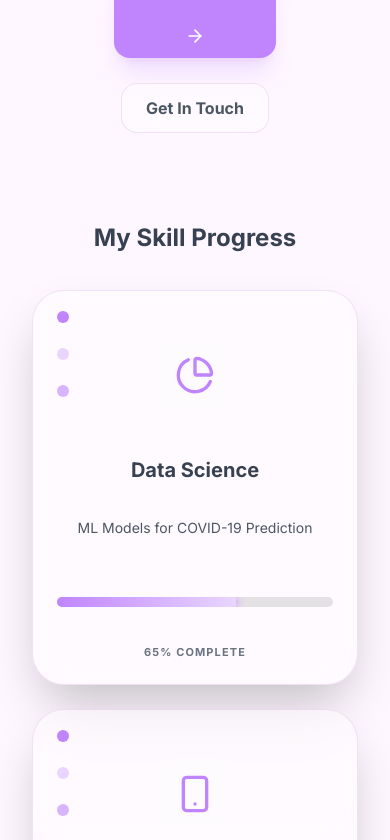
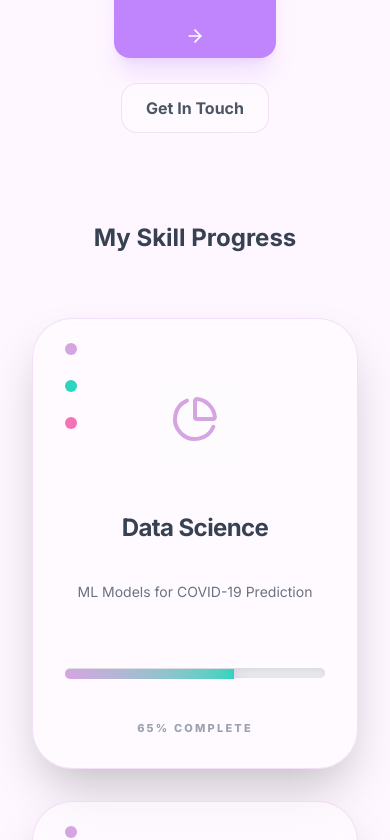
Before and after one commit to NoorUlAein-DS/Portfolio, a React (Vite) app: page /#/ in a window 390 px wide. Shown: the part 1160-2000 px from the top of the page. Built offline with nearby package versions, Linux system fonts and the light colour scheme.

Commit message:
Final responsive and row fix

```diff
--- a/src/pages/SkillCard.tsx
+++ b/src/pages/SkillCard.tsx
@@ -1,49 +1,109 @@
+// // import { motion } from 'framer-motion';
+// // import { Layout, Smartphone, PieChart } from 'lucide-react';// Ensure aapne constants mein data rakha hai
+// // import { SKILLS_DATA } from '../constants';
+// // const SkillCards = () => {
+// //   return (
+// //     // "w-full max-w-7xl" side-by-side laane ke liye zaroori hai
+// //     <div className="w-full max-w-7xl mx-auto px-4 py-1">
+// //      {/* // Is line ko dhonrhen aur replace karein: */}
+// // <div className="grid grid-cols-3 md:grid-cols-3 gap-6 w-full max-w-7xl mx-auto">
+// //         {SKILLS_DATA.map((skill, index) => (
+// //           <motion.div
+// //             key={index}
+// //             whileHover={{ y: -10, rotateX: 2, rotateY: 2 }}
+// //             className={`relative glass p-8 rounded-[2rem] border border-white/20 overflow-hidden group shadow-2xl transition-all duration-500 bg-white/5 ${skill.glow}`}
+// //           >
+// //             {/* Custom Theme Dots (Lilac, Teal, Pink) */}
+// //             <div className="absolute top-5 left-6 flex gap-2">
+// //               <div className="w-3 h-3 rounded-full bg-[#d4a5e0]" title="Lilac" />
+// //               <div className="w-3 h-3 rounded-full bg-[#2dd4bf]" title="Teal" />
+// //               <div className="w-3 h-3 rounded-full bg-pink-400" />
+// //             </div>
+
+// //             <div className="relative z-10 flex flex-col items-center text-center mt-6">
+// //               <div className="p-4 bg-white/10 rounded-2xl mb-5">
+// //                 {/* Icon logic based on title */}
+// //                 {skill.title === "Data Science" && <PieChart className="w-10 h-10 text-[#d4a5e0]" />}
+// //                 {skill.title === "App Development" && <Smartphone className="w-10 h-10 text-[#2dd4bf]" />}
+// //                 {skill.title === "Web Development" && <Layout className="w-10 h-10 text-blue-400" />}
+// //               </div>
+
+// //               <h3 className="text-2xl font-bold text-gray-500 dark:text-white mb-2">{skill.title}</h3>
+// //               <p className="text-sm text-gray-600 dark:text-gray-400 mb-8 leading-relaxed">
+// //                 {skill.desc}
+// //               </p>
+
+// //               {/* Glowing Progress Bar */}
+// //               <div className="w-full bg-black/10 dark:bg-white/10 h-2.5 rounded-full overflow-hidden">
+// //                 <motion.div
+// //                   initial={{ width: 0 }}
+// //                   whileInView={{ width: `${skill.progress}%` }}
+// //                   transition={{ duration: 1.5 }}
+// //                   className="h-full bg-gradient-to-r from-[#d4a5e0] to-[#2dd4bf] shadow-[0_0_10px_#d4a5e0]"
+// //                 />
+// //               </div>
+// //               <span className="text-[11px] mt-3 font-bold tracking-widest text-gray-500 dark:text-white/60">
+// //                 {skill.progress}% COMPLETE
+// //               </span>
+// //             </div>
+// //           </motion.div>
+// //         ))}
+// //       </div>
+// //     </div>
+// //   );
+// // };
+// // export default SkillCards;
 // import { motion } from 'framer-motion';
-// import { Layout, Smartphone, PieChart } from 'lucide-react';// Ensure aapne constants mein data rakha hai
+// import { Layout, Smartphone, PieChart } from 'lucide-react';
 // import { SKILLS_DATA } from '../constants';
+
 // const SkillCards = () => {
 //   return (
-//     // "w-full max-w-7xl" side-by-side laane ke liye zaroori hai
 //     <div className="w-full max-w-7xl mx-auto px-4 py-1">
-//      {/* // Is line ko dhonrhen aur replace karein: */}
-// <div className="grid grid-cols-3 md:grid-cols-3 gap-6 w-full max-w-7xl mx-auto">
+//       {/* Grid Fix: Mobile par 1 column, Tablet par 2, Desktop par 3 */}
+//       <div className="grid grid-cols-1 sm:grid-cols-2 lg:grid-cols-3 gap-6 w-full">
 //         {SKILLS_DATA.map((skill, index) => (
 //           <motion.div
 //             key={index}
 //             whileHover={{ y: -10, rotateX: 2, rotateY: 2 }}
-//             className={`relative glass p-8 rounded-[2rem] border border-white/20 overflow-hidden group shadow-2xl transition-all duration-500 bg-white/5 ${skill.glow}`}
+//             className={`relative glass p-6 sm:p-8 rounded-[2rem] border border-white/20 overflow-hidden group shadow-2xl transition-all duration-500 bg-white/5 ${skill.glow}`}
 //           >
-//             {/* Custom Theme Dots (Lilac, Teal, Pink) */}
+//             {/* Custom Theme Dots (Sab Lilac/Purple family mein) */}
 //             <div className="absolute top-5 left-6 flex gap-2">
-//               <div className="w-3 h-3 rounded-full bg-[#d4a5e0]" title="Lilac" />
-//               <div className="w-3 h-3 rounded-full bg-[#2dd4bf]" title="Teal" />
-//               <div className="w-3 h-3 rounded-full bg-pink-400" />
+//               <div className="w-3 h-3 rounded-full bg-[#C084FC]" title="Lilac" />
+//               <div className="w-3 h-3 rounded-full bg-[#E9D5FF]" title="Light Lilac" />
+//               <div className="w-3 h-3 rounded-full bg-[#D8B4FE]" title="Soft Purple" />
 //             </div>
 
 //             <div className="relative z-10 flex flex-col items-center text-center mt-6">
 //               <div className="p-4 bg-white/10 rounded-2xl mb-5">
-//                 {/* Icon logic based on title */}
-//                 {skill.title === "Data Science" && <PieChart className="w-10 h-10 text-[#d4a5e0]" />}
-//                 {skill.title === "App Development" && <Smartphone className="w-10 h-10 text-[#2dd4bf]" />}
-//                 {skill.title === "Web Development" && <Layout className="w-10 h-10 text-blue-400" />}
+//                 {/* Icons with Lilac Theme */}
+//                 {skill.title === "Data Science" && <PieChart className="w-10 h-10 text-[#C084FC]" />}
+//                 {skill.title === "App Development" && <Smartphone className="w-10 h-10 text-[#C084FC]" />}
+//                 {skill.title === "Web Development" && <Layout className="w-10 h-10 text-[#C084FC]" />}
 //               </div>
 
-//               <h3 className="text-2xl font-bold text-gray-500 dark:text-white mb-2">{skill.title}</h3>
+//               {/* Title Fix: Responsive font size and word wrap */}
+//               <h3 className="text-xl sm:text-2xl font-bold text-gray-700 dark:text-white mb-2 break-words w-full px-2">
+//                 {skill.title}
+//               </h3>
+
 //               <p className="text-sm text-gray-600 dark:text-gray-400 mb-8 leading-relaxed">
 //                 {skill.desc}
 //               </p>
 
-//               {/* Glowing Progress Bar */}
+//               {/* Glowing Progress Bar with Lilac Gradient */}
 //               <div className="w-full bg-black/10 dark:bg-white/10 h-2.5 rounded-full overflow-hidden">
 //                 <motion.div
 //                   initial={{ width: 0 }}
 //                   whileInView={{ width: `${skill.progress}%` }}
 //                   transition={{ duration: 1.5 }}
-//                   className="h-full bg-gradient-to-r from-[#d4a5e0] to-[#2dd4bf] shadow-[0_0_10px_#d4a5e0]"
+//                   className="h-full bg-gradient-to-r from-[#C084FC] to-[#E9D5FF] shadow-[0_0_10px_#C084FC]"
 //                 />
 //               </div>
-//               <span className="text-[11px] mt-3 font-bold tracking-widest text-gray-500 dark:text-white/60">
-//                 {skill.progress}% COMPLETE
+
+//               <span className="text-[11px] mt-3 font-bold tracking-widest text-gray-500 dark:text-white/60 uppercase">
+//                 {skill.progress}% Complete
 //               </span>
 //             </div>
 //           </motion.div>
@@ -52,6 +112,7 @@
 //     </div>
 //   );
 // };
+
 // export default SkillCards;
 import { motion } from 'framer-motion';
 import { Layout, Smartphone, PieChart } from 'lucide-react';
@@ -59,50 +120,49 @@ import { SKILLS_DATA } from '../constants';
 
 const SkillCards = () => {
   return (
-    <div className="w-full max-w-7xl mx-auto px-4 py-1">
-      {/* Grid Fix: Mobile par 1 column, Tablet par 2, Desktop par 3 */}
-      <div className="grid grid-cols-1 sm:grid-cols-2 lg:grid-cols-3 gap-6 w-full">
+    <div className="w-full max-w-7xl mx-auto px-4 py-8">
+      {/* Grid: Desktop (lg) par 3, Tablet (md) par 2, Mobile par 1 column */}
+     <div className="grid grid-cols-1 md:grid-cols-2 lg:grid-cols-1 gap-8 w-full">
         {SKILLS_DATA.map((skill, index) => (
           <motion.div
             key={index}
-            whileHover={{ y: -10, rotateX: 2, rotateY: 2 }}
-            className={`relative glass p-6 sm:p-8 rounded-[2rem] border border-white/20 overflow-hidden group shadow-2xl transition-all duration-500 bg-white/5 ${skill.glow}`}
+            whileHover={{ y: -10 }}
+            className={`relative glass p-8 rounded-[2.5rem] border border-white/20 overflow-hidden group shadow-2xl bg-white/5 ${skill.glow}`}
           >
-            {/* Custom Theme Dots (Sab Lilac/Purple family mein) */}
-            <div className="absolute top-5 left-6 flex gap-2">
-              <div className="w-3 h-3 rounded-full bg-[#C084FC]" title="Lilac" />
-              <div className="w-3 h-3 rounded-full bg-[#E9D5FF]" title="Light Lilac" />
-              <div className="w-3 h-3 rounded-full bg-[#D8B4FE]" title="Soft Purple" />
+            {/* Dots - Wapis Teal aur Lilac combination */}
+            <div className="absolute top-6 left-8 flex gap-2">
+              <div className="w-3 h-3 rounded-full bg-[#d4a5e0]" />
+              <div className="w-3 h-3 rounded-full bg-[#2dd4bf]" />
+              <div className="w-3 h-3 rounded-full bg-pink-400" />
             </div>
 
             <div className="relative z-10 flex flex-col items-center text-center mt-6">
-              <div className="p-4 bg-white/10 rounded-2xl mb-5">
-                {/* Icons with Lilac Theme */}
-                {skill.title === "Data Science" && <PieChart className="w-10 h-10 text-[#C084FC]" />}
-                {skill.title === "App Development" && <Smartphone className="w-10 h-10 text-[#C084FC]" />}
-                {skill.title === "Web Development" && <Layout className="w-10 h-10 text-[#C084FC]" />}
+              <div className="p-5 bg-white/10 rounded-2xl mb-6">
+                {/* Icons Colors Reverted */}
+                {skill.title === "Data Science" && <PieChart className="w-12 h-12 text-[#d4a5e0]" />}
+                {skill.title === "App Development" && <Smartphone className="w-12 h-12 text-[#2dd4bf]" />}
+                {skill.title === "Web Development" && <Layout className="w-12 h-12 text-blue-400" />}
               </div>
 
-              {/* Title Fix: Responsive font size and word wrap */}
-              <h3 className="text-xl sm:text-2xl font-bold text-gray-700 dark:text-white mb-2 break-words w-full px-2">
+              <h3 className="text-2xl font-bold text-gray-700 dark:text-white mb-3 tracking-tight">
                 {skill.title}
               </h3>
 
-              <p className="text-sm text-gray-600 dark:text-gray-400 mb-8 leading-relaxed">
+              <p className="text-sm text-gray-500 dark:text-gray-400 mb-10 leading-relaxed max-w-[250px]">
                 {skill.desc}
               </p>
 
-              {/* Glowing Progress Bar with Lilac Gradient */}
-              <div className="w-full bg-black/10 dark:bg-white/10 h-2.5 rounded-full overflow-hidden">
+              {/* Progress Bar - Reverted to Teal/Lilac Gradient */}
+              <div className="w-full bg-gray-200 dark:bg-white/10 h-2.5 rounded-full overflow-hidden shadow-inner">
                 <motion.div
                   initial={{ width: 0 }}
                   whileInView={{ width: `${skill.progress}%` }}
-                  transition={{ duration: 1.5 }}
-                  className="h-full bg-gradient-to-r from-[#C084FC] to-[#E9D5FF] shadow-[0_0_10px_#C084FC]"
+                  transition={{ duration: 1.5, ease: "easeOut" }}
+                  className="h-full bg-gradient-to-r from-[#d4a5e0] to-[#2dd4bf] shadow-[0_0_15px_#d4a5e0]"
                 />
               </div>
 
-              <span className="text-[11px] mt-3 font-bold tracking-widest text-gray-500 dark:text-white/60 uppercase">
+              <span className="text-[11px] mt-4 font-black tracking-[0.2em] text-gray-400 dark:text-white/60 uppercase">
                 {skill.progress}% Complete
               </span>
             </div>
```
